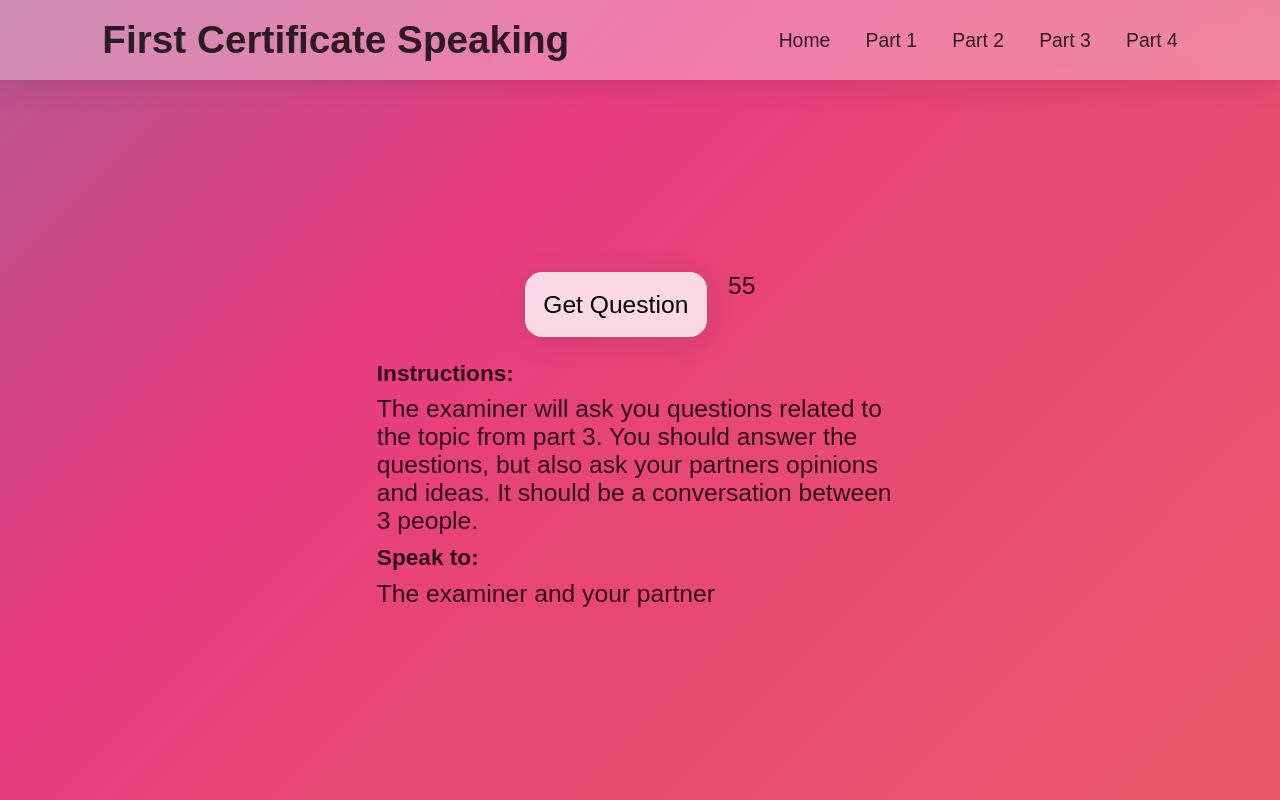
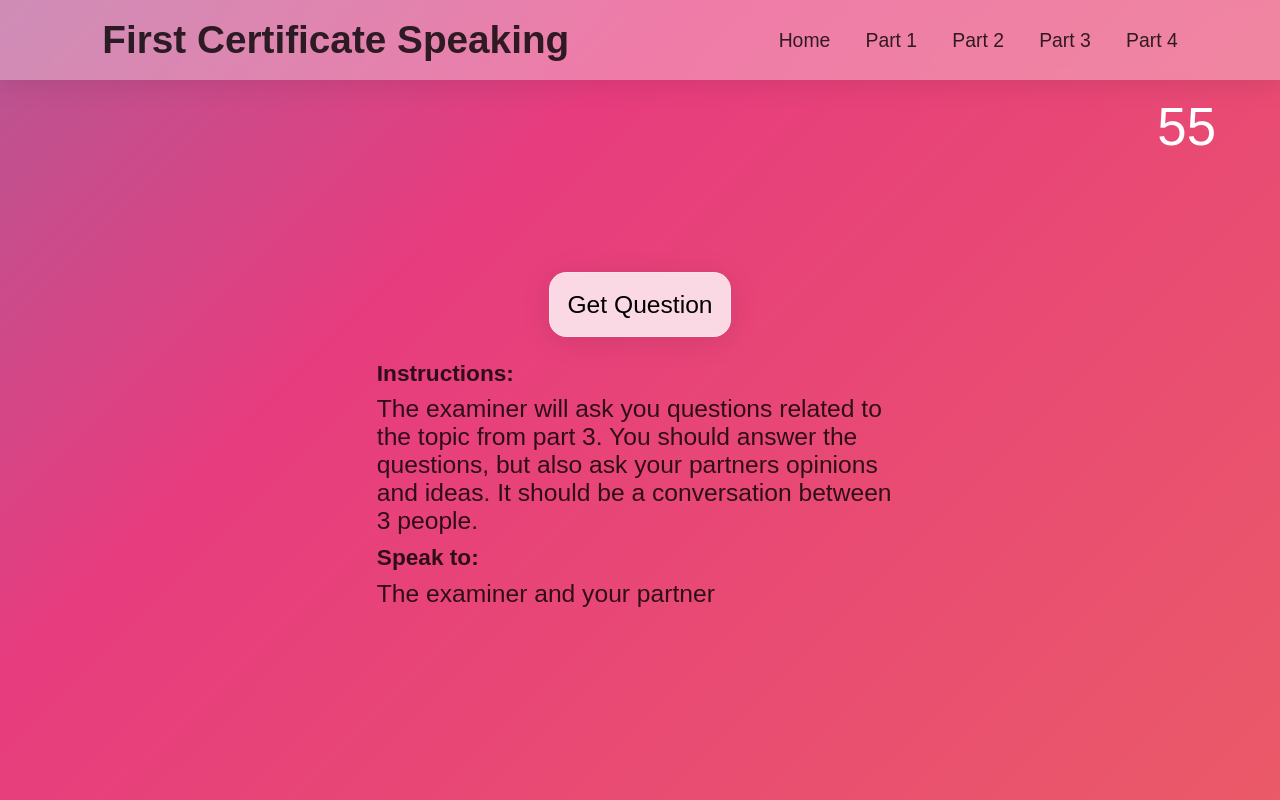
Before and after one commit to 11ac11/speakgen, a Next.js app: page /speaking4 in a window 1280 px wide. Built offline with nearby package versions, Linux system fonts and the light colour scheme; a web font is replaced by a local one.

Commit message:
[Timer]: Timer added to Speaking 4

```diff
--- a/components/timer.tsx
+++ b/components/timer.tsx
@@ -1,16 +1,9 @@
-import { useState, useEffect } from 'react';
+import styles from '../styles/timer.module.css';
 
-export default function Timer({ time = 60 }: { time: number }) {
-  const [timeLeft, setTimeLeft] = useState(time);
-
-  useEffect(() => {
-    const interval = setInterval(() => setTimeLeft(timeLeft - 1), 1000);
-
-    return () => clearInterval(interval);
-  }, [timeLeft]);
+export default function Timer({ time = 10 }: { time: number }) {
   return (
-    <div className="timerBox">
-      <p className="timerFont">{timeLeft}</p>
+    <div className={styles.timerBox}>
+      <p className={styles.timerFont}>{time}</p>
     </div>
   );
 }
--- a/pages/speaking4.tsx
+++ b/pages/speaking4.tsx
@@ -1,4 +1,4 @@
-import { useState } from 'react';
+import { useEffect, useState } from 'react';
 import styles from '../styles/speaking4.module.css';
 import { Part4Questions, part4Questions } from '../data';
 import { Topic } from '../types/topics';
@@ -8,6 +8,17 @@ import Timer from '../components/timer';
 export default function SpeakingFour() {
   const [question, setQuestion] = useState<Part4Questions | undefined>();
   const [questionNum, setQuestionNum] = useState<number>();
+  const [timeLeft, setTimeLeft] = useState(60);
+
+  useEffect(() => {
+    console.log('hi');
+    const interval = setInterval(
+      () => setTimeLeft(timeLeft > 0 ? timeLeft - 1 : 0),
+      1000
+    );
+
+    return () => clearInterval(interval);
+  }, [timeLeft]);
 
   const handleSelectQuestion = () => {
     let i = parseFloat(
@@ -16,11 +27,10 @@ export default function SpeakingFour() {
     if (i !== questionNum) {
       setQuestion(part4Questions[i]);
       setQuestionNum(i);
-      console.log(question);
+      setTimeLeft(60);
       return;
     }
     handleSelectQuestion();
-    console.log(question);
   };
 
   return (
@@ -30,13 +40,16 @@ export default function SpeakingFour() {
           <Questionbtn onClick={handleSelectQuestion} />
           {question ? (
             <Questionbtn
-              onClick={() => setQuestion(undefined)}
+              onClick={() => {
+                setQuestion(undefined);
+                setTimeLeft(0);
+              }}
               text="Instructions"
             />
           ) : (
             ''
           )}
-          <Timer time={60} />
+          <Timer time={timeLeft} />
         </div>
         <>
           {question ? (
--- /dev/null
+++ b/styles/timer.module.css
@@ -0,0 +1,10 @@
+.timerBox {
+  position: absolute;
+  top: 12vh;
+  right: 5vw;
+}
+
+.timerFont {
+  font-size: 3rem;
+  color: white;
+}
```
